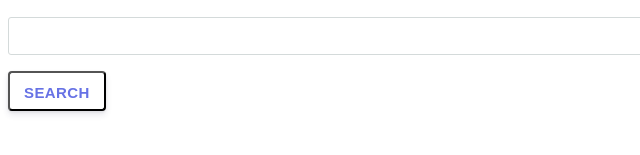
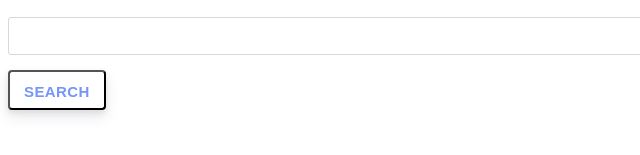
Before and after one commit to gsquibbs/MI-449-SS17-740-css-stealing-styles-xedvDK, a plain HTML site: page index.html in a window 1280 px wide. In both pictures the pointer is over the button "SEARCH". Shown: the part 181-336 px from the top of the page, 0-640 px from the left. Drawn offline with Linux system fonts and the light colour scheme.

Commit message:
updated hover state for button

```diff
--- a/style.css
+++ b/style.css
@@ -68,19 +68,7 @@ input:focus {
 }
 
 .search:hover {
-  white-space: nowrap;
-  display: inline-block;
-  height: 40px;
-  line-height: 40px;
-  padding: 0 14px;
-  box-shadow: 0 4px 6px rgba(50, 50, 93, 0.11), 0 1px 3px rgba(0, 0, 0, 0.08);
-  background: #fff;
-  border-radius: 4px;
-  font-size: 15px;
-  font-weight: 600;
-  text-transform: uppercase;
-  letter-spacing: 0.025em;
-  color: #6772e5;
-  text-decoration: none;
-  transition: all 0.15s ease;
+  color: #7795f8;
+  transform: translateY(-1px);
+  box-shadow: 0 7px 14px rgba(50, 50, 93, 0.1), 0 3px 6px rgba(0, 0, 0, 0.08);
 }
```
